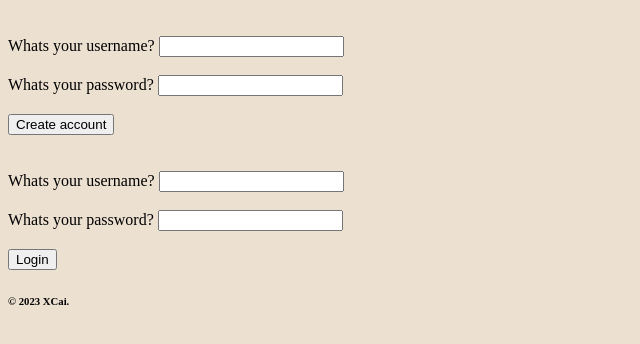
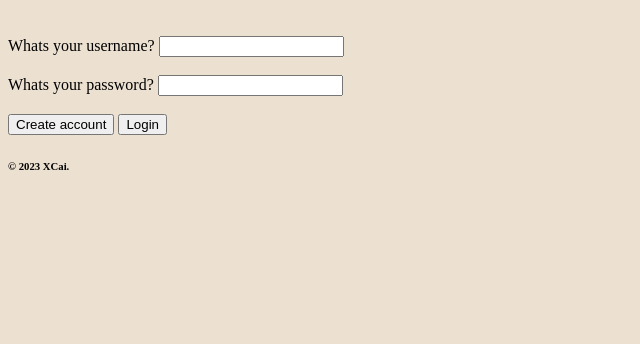
Before and after one commit to 20249burnsideschoolnz/Mindful, a Flask app: page /loginpage in a window 1280 px wide. Shown: the part 98-442 px from the top of the page, without its empty margins (0-640 px from the left). Run offline with Flask 3, Linux system fonts and the light colour scheme.

Commit message:
Iteration 1: Basic login and account creation complete

```diff
--- a/routes.py
+++ b/routes.py
@@ -52,38 +52,38 @@ def public_posts():
 def loginpage(): #If the given credentials are found in the user table then the user can login with those credentials. Loop through username column and password column until a legitimate combination has been found.
     return render_template("loginpage.html")
 
-@app.post('/login')
-def login():
-    conn = sqlite3.connect("mindful.db")
-    cur = conn.cursor()
-    sql = 'SELECT username, password FROM User WHERE username = (?) AND password = (?)'
-    cur.execute(sql, (request.form['username'], request.form['password']))
-    results = cur.fetchall()
-    print(results)
-    if not results:
-         print("doesnt exist")
-         msg = "Incorrect username or password"
-         return render_template("loginpage.html", msg = msg)
-    else:
-        return redirect('/')
-
-@app.post('/create_account') #First you need to check if a username already exists within the database.
-def create_account():
-    conn = sqlite3.connect("mindful.db")
-    cur = conn.cursor()
-    sql = 'SELECT username FROM User WHERE username = (?)' #Database will return a username if it exists
-    cur.execute(sql, (request.form['username'],))
-    username = cur.fetchone()
-    if username == None: #If it doesnt exist then it will insert it into the database and the username session is filled.
-        sql = 'INSERT INTO User (username, password) VALUES (?,?)'
+@app.route('/create_or_login', methods=['POST'])
+def create_or_login():
+    create_or_login = request.form['create_or_login']
+    if create_or_login == "create_account":
+        conn = sqlite3.connect("mindful.db")
+        cur = conn.cursor()
+        sql = 'SELECT username FROM User WHERE username = (?)' #Database will return a username if it exists
+        cur.execute(sql, (request.form['username'],))
+        username = cur.fetchone()
+        if username == None: #If it doesnt exist then it will insert it into the database and the username session is filled.
+            sql = 'INSERT INTO User (username, password) VALUES (?,?)'
+            cur.execute(sql, (request.form['username'], request.form['password']))
+            conn.commit()
+            session["username"] = request.form['username']
+            return redirect("/")
+        else:
+            msg = "Sorry, username has been taken" #tells the user that the username is already taken
+            return render_template("loginpage.html", msg = msg)
+    if create_or_login == "login":
+        conn = sqlite3.connect("mindful.db")
+        cur = conn.cursor()
+        sql = 'SELECT username, password FROM User WHERE username = (?) AND password = (?)'
         cur.execute(sql, (request.form['username'], request.form['password']))
-        conn.commit()
-        session["username"] = request.form['username']
-        return redirect("/")
-    else:
-        msg = "Sorry, username has been taken" #tells the user that the username is already taken
-        return render_template("loginpage.html", msg = msg)
-
+        results = cur.fetchall()
+        print(results)
+        if not results:
+            print("doesnt exist")
+            msg = "Incorrect username or password"
+            return render_template("loginpage.html", msg = msg)
+        else:
+            session["username"] = request.form['username']
+            return redirect('/')
 
 if __name__ == "__main__":
     app.run(debug = True)
--- a/templates/loginpage.html
+++ b/templates/loginpage.html
@@ -1,27 +1,16 @@
 {% extends 'layout.html' %}
 {% block content %}
-<br><br> <!-- combine these somehow -->
+<br><br>
 
-<form action="/create_account" method="post">
+<form action="/create_or_login" method="post">
     <label for="username">Whats your username?</label>
-    <input type="username" id="username" name="username" required>
+    <input type="username" name="username" required>
     <br><br>
     <label for="password">Whats your password?</label>
-    <input type="password" id="password" name="password" required>
+    <input type="password" name="password" required>
     <br><br>
-    <button type="submit">Create account</button>
-</form>
-
-<br><br>
-
-<form action="/login" method="post">
-    <label for="username">Whats your username?</label>
-    <input type="username" id="username" name="username" required>
-    <br><br>
-    <label for="password">Whats your password?</label>
-    <input type="password" id="password" name="password" required>
-    <br><br>
-    <button type="submit">Login</button>
+    <button type="submit" name="create_or_login" value="create_account">Create account</button>
+    <button type="submit" name="create_or_login" value="login">Login</button>
 </form>
 
 {{ msg }}
```
Also changed, not shown: Mindful.db.
